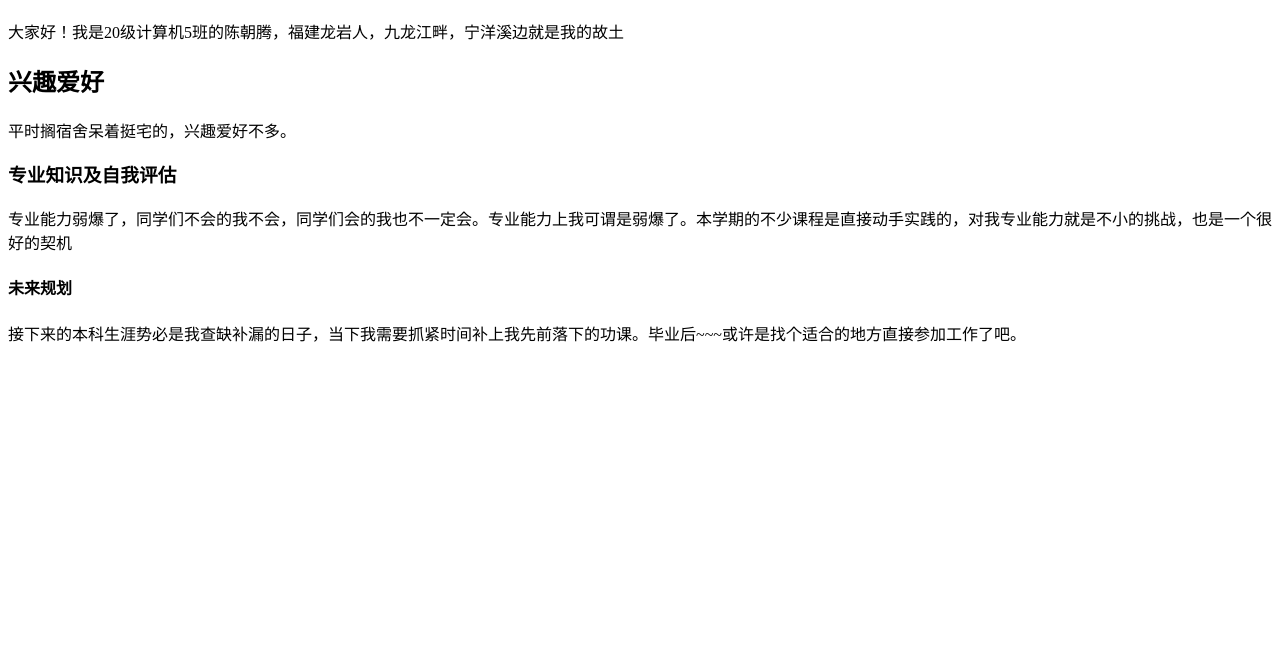
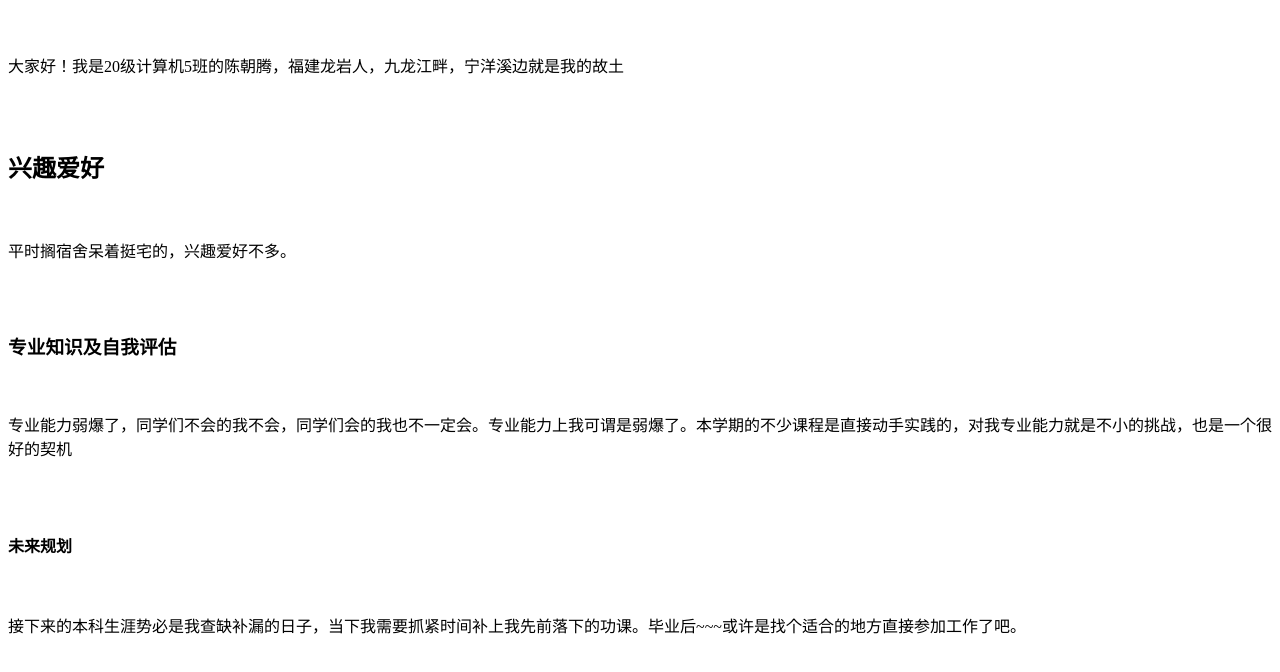
Before and after one commit to CaoTengisIqiu/CaoTengisIqiu.github.io, a plain HTML site: page index.html in a window 1280 px wide. Shown: the part 70-742 px from the top of the page. Drawn offline with Linux system fonts and the light colour scheme.

Commit message:
Update index.html

```diff
--- a/index.html
+++ b/index.html
@@ -5,13 +5,13 @@
 <title>CCT的个人网站</title>
 </head>
 <body>
-    <h1>个人介绍</h1>
-    <p>大家好！我是20级计算机5班的陈朝腾，福建龙岩人，九龙江畔，宁洋溪边就是我的故土</p>
-    <h2>兴趣爱好</h2>
-    <p>平时搁宿舍呆着挺宅的，兴趣爱好不多。</p>
-    <h3>专业知识及自我评估 </h3>
-    <p>专业能力弱爆了，同学们不会的我不会，同学们会的我也不一定会。专业能力上我可谓是弱爆了。本学期的不少课程是直接动手实践的，对我专业能力就是不小的挑战，也是一个很好的契机</p>
-    <h4>未来规划</h4>
-    <p>接下来的本科生涯势必是我查缺补漏的日子，当下我需要抓紧时间补上我先前落下的功课。毕业后~~~或许是找个适合的地方直接参加工作了吧。</p>
+    <h1><b>个人介绍</b></h1><br>
+    <p>大家好！我是20级计算机5班的陈朝腾，福建龙岩人，九龙江畔，宁洋溪边就是我的故土</p><br><br>
+    <h2>兴趣爱好</h2><br>
+    <p>平时搁宿舍呆着挺宅的，兴趣爱好不多。</p><br><br>
+    <h3>专业知识及自我评估 </h3><br>
+    <p>专业能力弱爆了，同学们不会的我不会，同学们会的我也不一定会。专业能力上我可谓是弱爆了。本学期的不少课程是直接动手实践的，对我专业能力就是不小的挑战，也是一个很好的契机</p><br><br>
+    <h4>未来规划</h4><br>
+    <p>接下来的本科生涯势必是我查缺补漏的日子，当下我需要抓紧时间补上我先前落下的功课。毕业后~~~或许是找个适合的地方直接参加工作了吧。</p><br><br>
 </body>
 </html>
```
